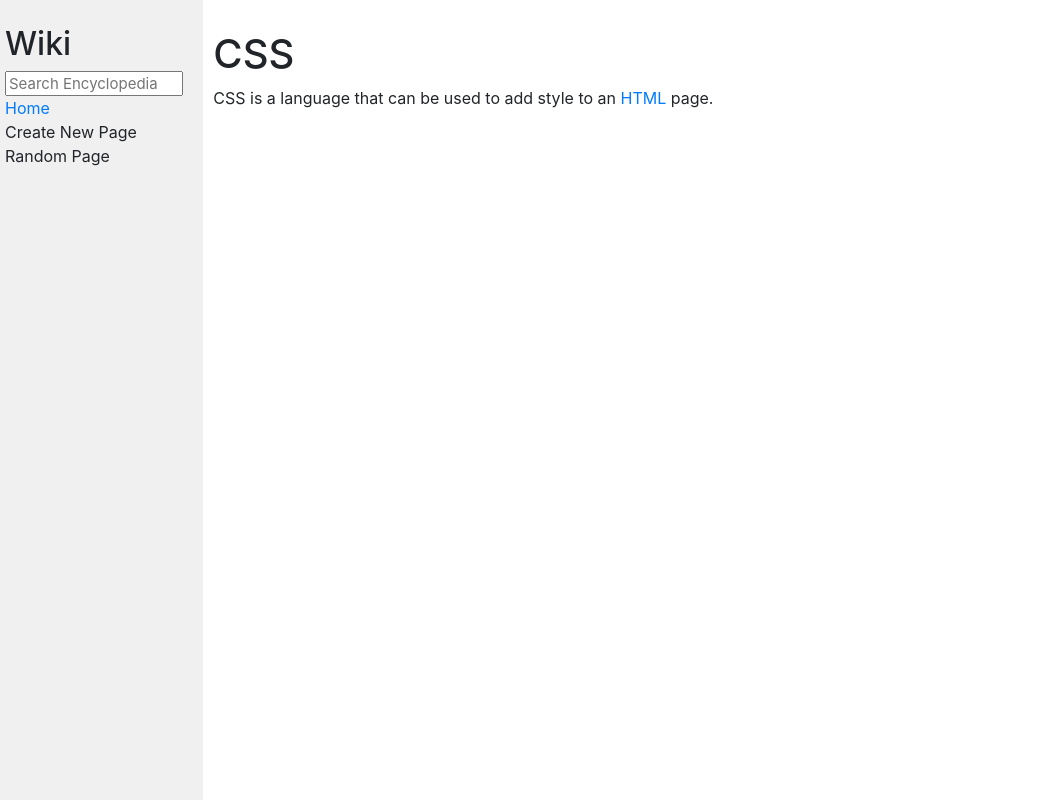
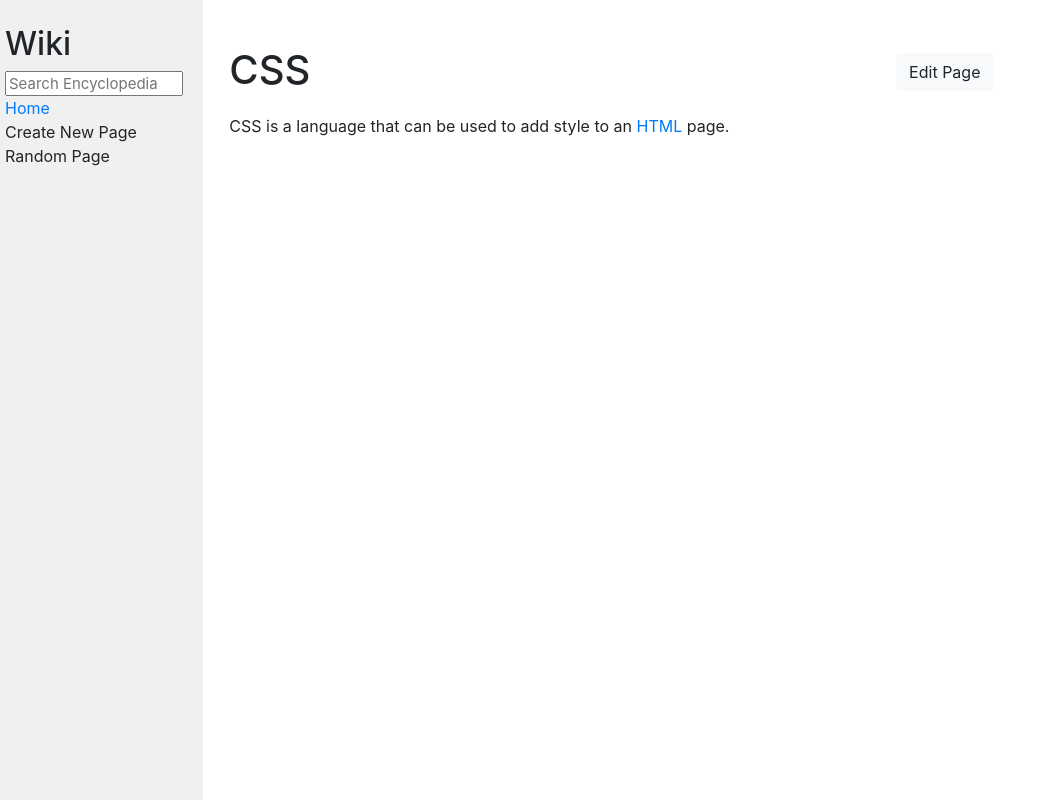
Before and after one commit to Sant720/web50, a Django app: page /wiki/CSS in a window 1280 px wide. Shown: the whole page, without its empty margins (0-1038 px from the left). Run offline with Django 3.2, Linux system fonts and the light colour scheme; some libraries are stand-ins or nearby versions.

Commit message:
Add Edit Page feature

```diff
--- a/project-1/wiki/encyclopedia/static/encyclopedia/styles.css
+++ b/project-1/wiki/encyclopedia/static/encyclopedia/styles.css
@@ -1,6 +1,8 @@
 body {
     margin: 0;
     background-color: white;
+    overflow-x: hidden;
+
 }
 
 code {
@@ -8,13 +10,14 @@ code {
 }
 
 h1 {
-    margin-top: 0px;
-    padding-top: 20px;
+    margin: 20px 0px;
+    /* padding-top: 20px; */
 }
 
 textarea {
-    height: 90vh;
-    width: 80%;
+    min-height: 30vh;
+    width: 100%;
+    padding: 0.5em;
 }
 
 .main {
@@ -29,10 +32,38 @@ textarea {
 
 .sidebar {
     background-color: #f0f0f0;
-    height: 100vh;
+    min-height: 100vh;
     padding: 20px;
 }
 
 .sidebar h2 {
     margin-top: 5px;
 }
+
+.form {
+    max-width: 70vw;
+}
+
+.entry-content {
+    margin: 1em;
+    /* border: 2px solid blue; */
+    width: 90%;
+    position: absolute;
+}
+
+@media (min-width: 800px) {
+    .entry-content {
+        width: 70%;
+    }
+}
+
+.edit_submit {
+    margin: 1.5em 0em;
+    text-align: right;
+}
+
+.edit_btn {
+    position: absolute;
+    top: 27px;
+    right: 0%;
+}
--- a/project-1/wiki/encyclopedia/templates/encyclopedia/entry.html
+++ b/project-1/wiki/encyclopedia/templates/encyclopedia/entry.html
@@ -5,5 +5,9 @@
 {% endblock title %}
 
 {% block body %}
-{{ body | safe }}
+<div class="entry-content">
+    {{ body | safe }}
+    <a href="{% url 'wiki:wiki' %}{{ entry }}/edit" class="btn btn-light edit_btn">Edit Page</a>
+</div>
+
 {% endblock body %}
--- a/project-1/wiki/encyclopedia/urls.py
+++ b/project-1/wiki/encyclopedia/urls.py
@@ -7,5 +7,6 @@ urlpatterns = [
     path("", views.index, name="index"),
     path("wiki/", views.wiki, name="wiki"),
     path("wiki/<str:entry>", views.entry, name="entry"),
-    path("search/", views.search, name="search")
+    path("search/", views.search, name="search"),
+    path("wiki/<str:entry>/edit", views.edit, name="edit")
 ]
--- a/project-1/wiki/encyclopedia/views.py
+++ b/project-1/wiki/encyclopedia/views.py
@@ -1,8 +1,11 @@
 from django.shortcuts import render
 from django.http import HttpResponse, HttpResponseRedirect
+from django import forms
 
 from . import util
 
+class EditForm(forms.Form):
+    content = forms.CharField(label="", widget=forms.Textarea(attrs={'class' : 'edit_form'}))
 
 def index(request):
     return render(request, "encyclopedia/index.html", {
@@ -33,3 +36,20 @@ def search(request):
             "matches": matches
         })
     return HttpResponseRedirect("/")
+
+def edit(request, entry):
+    if request.method == "POST":
+        form = EditForm(request.POST)
+        if form.is_valid():
+            content = ""
+            for line in form.cleaned_data["content"]:
+                if line != "\n":
+                    content += line
+        util.save_entry(entry, content)
+        return HttpResponseRedirect("/wiki/" + entry)
+
+    content = {'content': util.get_entry(entry)}
+    return render(request, "encyclopedia/edit.html", {
+        "entry": entry,
+        "edit_form": EditForm(initial=content)
+    })
```
Also changed, not shown: project-1/wiki/encyclopedia/templates/encyclopedia/edit.html (added, +21 -0 lines), project-1/wiki/encyclopedia/templates/encyclopedia/search.html (+11 -5 lines), project-1/wiki/entries/Python.md (+1 -1 lines).
